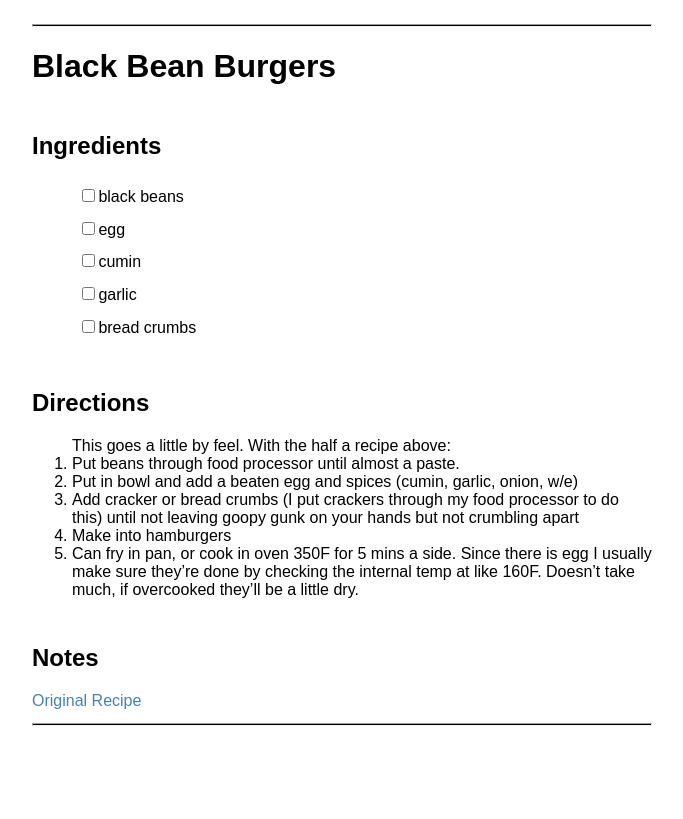
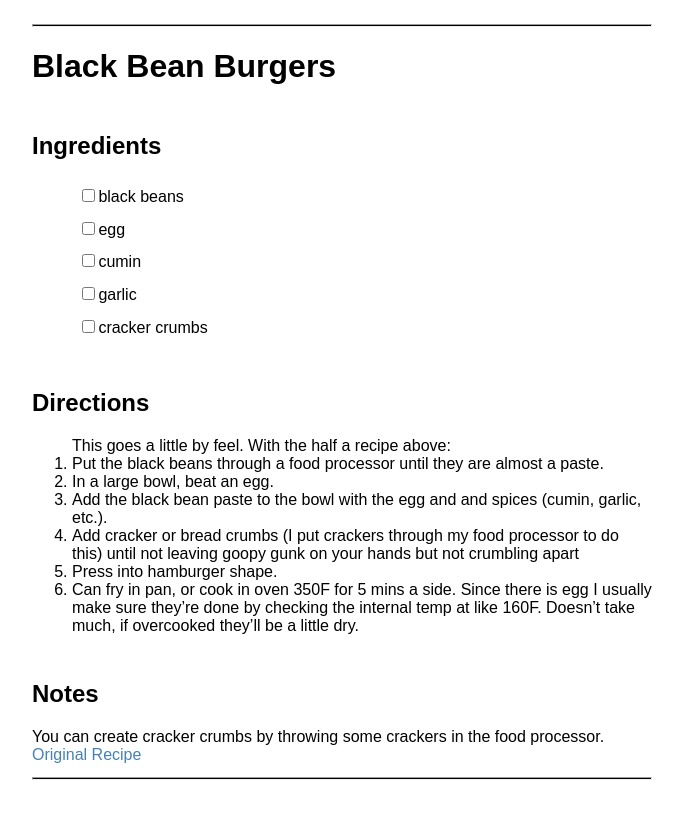
Before and after one commit to jacobpledger/website, a Jekyll site: the page built from collections/_recipes/black-bean-burgers.md, in a window 1280 px wide. Shown: the top 819 px of the page, without its empty margins (298-981 px from the left). Built offline with Jekyll 4.4.1, drawn with Linux system fonts in a browser that asks for light colours.

Commit message:
fix black bean burgers

```diff
--- a/collections/_recipes/black-bean-burgers.md
+++ b/collections/_recipes/black-bean-burgers.md
@@ -1,6 +1,6 @@
 ---
 layout: recipe
-title: Beef and Broccoli
+title: Black Bean Burgers
 ---
 
 <h1>Black Bean Burgers</h1>
@@ -12,7 +12,7 @@ title: Beef and Broccoli
 <li><label><input type="checkbox">egg</label></li>
 <li><label><input type="checkbox">cumin</label></li>
 <li><label><input type="checkbox">garlic</label></li>
-<li><label><input type="checkbox">bread crumbs</label></li>
+<li><label><input type="checkbox">cracker crumbs</label></li>
 </ul>
 </section>
 
@@ -20,15 +20,17 @@ title: Beef and Broccoli
 <h2>Directions</h2>
 <ol class="recipe-direction-list">
 This goes a little by feel. With the half a recipe above:
-<li>Put beans through food processor until almost a paste.</li>
-<li>Put in bowl and add a beaten egg and spices (cumin, garlic, onion, w/e)</li>
+<li>Put the black beans through a food processor until they are almost a paste.</li>
+<li>In a large bowl, beat an egg.</li>
+<li>Add the black bean paste to the bowl with the egg and and spices (cumin, garlic, etc.).</li>
 <li>Add cracker or bread crumbs (I put crackers through my food processor to do this) until not leaving goopy gunk on your hands but not crumbling apart</li>
-<li>Make into hamburgers</li>
+<li>Press into hamburger shape.</li>
 <li>Can fry in pan, or cook in oven 350F for 5 mins a side. Since there is egg I usually make sure they’re done by checking the internal temp at like 160F. Doesn’t take much, if overcooked they’ll be a little dry.</li>
 </ol>
 </section>
 
 <section class="recipe-notes">
 <h2>Notes</h2>
+You can create cracker crumbs by throwing some crackers in the food processor.
 <a href="https://tastesbetterfromscratch.com/the-best-black-bean-burger/">Original Recipe</a>
 </section>
```
